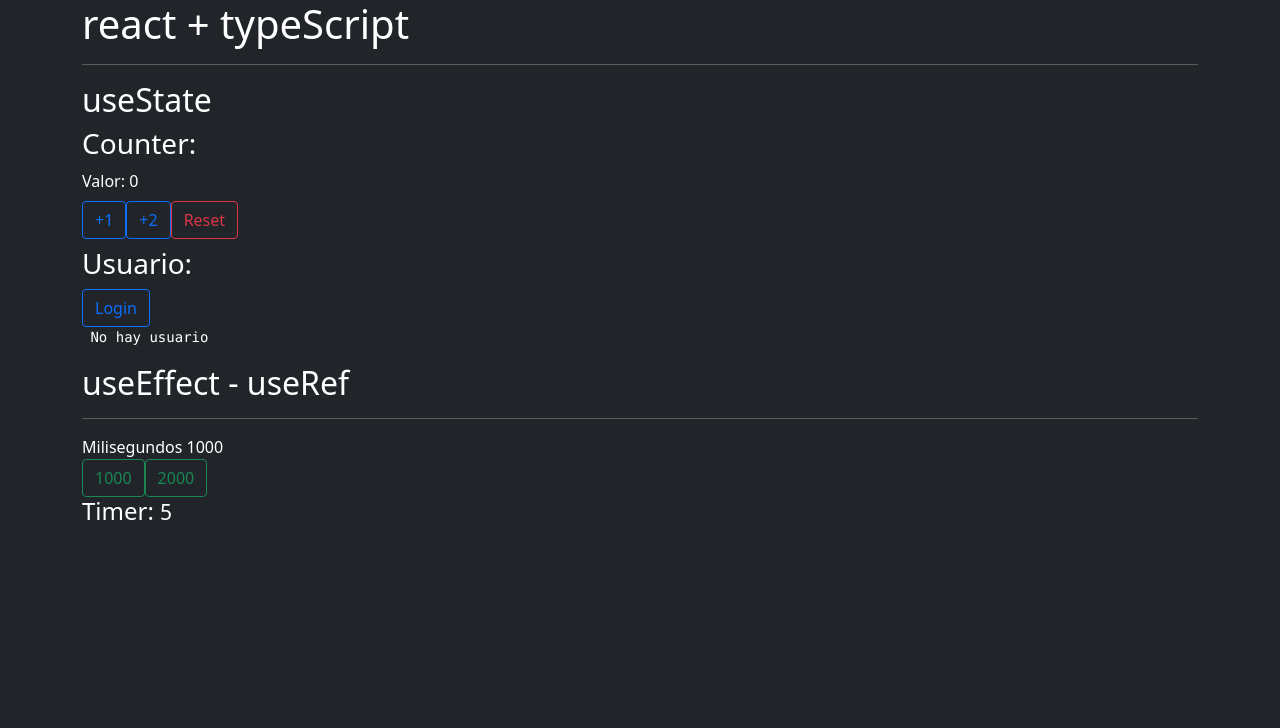
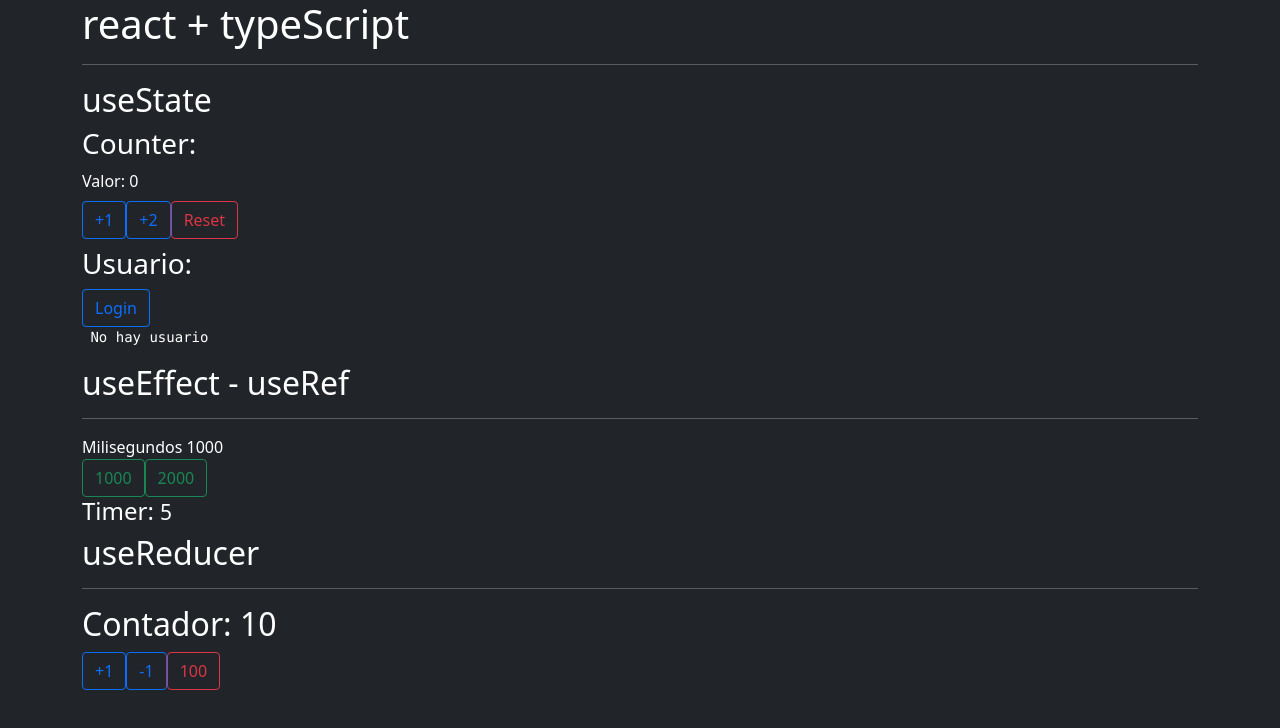
Before and after one commit to arlinj/React, a React (Create React App) app: page / in a window 1280 px wide. Shown: the top 728 px of the page. Built offline with nearby package versions, Linux system fonts and the light colour scheme.

Commit message:
creacion de la carpeta ContadorRed

```diff
--- a/src/App.tsx
+++ b/src/App.tsx
@@ -1,4 +1,5 @@
 import React from "react";
+import { ContadorRed } from "./Components/ContadorRed";
 import { Counter } from "./Components/Counter";
 import { TimerPadre } from "./Components/TimerPadre";
 import { Usuario } from './Components/Usuario';
@@ -16,6 +17,10 @@
 <h2> useEffect - useRef</h2>
 <hr/>
 <TimerPadre/>
+
+<h2>useReducer</h2>
+<hr/>
+<ContadorRed />
       </>
   );
 }
--- /dev/null
+++ b/src/Components/ContadorRed.tsx
@@ -0,0 +1,69 @@
+import { useReducer } from 'react';
+
+const initialState = {
+    contador: 10,
+}
+
+type ActionType =
+    | { type: 'incrementar' }
+    | { type: 'decrementar' }
+    | { type: 'custom', payload: number };
+
+
+
+const contadorReducer = ( state: typeof initialState, action: ActionType ) => {
+
+    switch ( action.type ) {
+        case 'incrementar':
+            return {
+                ...state,
+                contador: state.contador + 1
+            }
+
+
+        case 'decrementar':
+            return {
+                ...state,
+                contador: state.contador - 1
+            }
+
+        case 'custom':
+            return {
+                ...state,
+                contador: action.payload
+            }
+
+
+        default:
+            return state;
+    }
+}
+
+
+
+
+
+export const ContadorRed = () => {
+
+    const [ { contador }, dispatch] = useReducer(contadorReducer, initialState);
+
+
+    return (
+        <>
+         <h2>Contador: { contador }</h2>
+         <button className="btn btn-outline-primary"
+                onClick={ () => dispatch({ type: 'incrementar' }) }>
+            +1
+         </button>
+         <button className="btn btn-outline-primary"
+                onClick={ () => dispatch({ type: 'decrementar' }) }>
+            -1
+         </button>
+
+         <button className="btn btn-outline-danger"
+                onClick={ () => dispatch({ type: 'custom', payload: 100 }) }>
+            100
+         </button>
+        </>
+    )
+}
```
